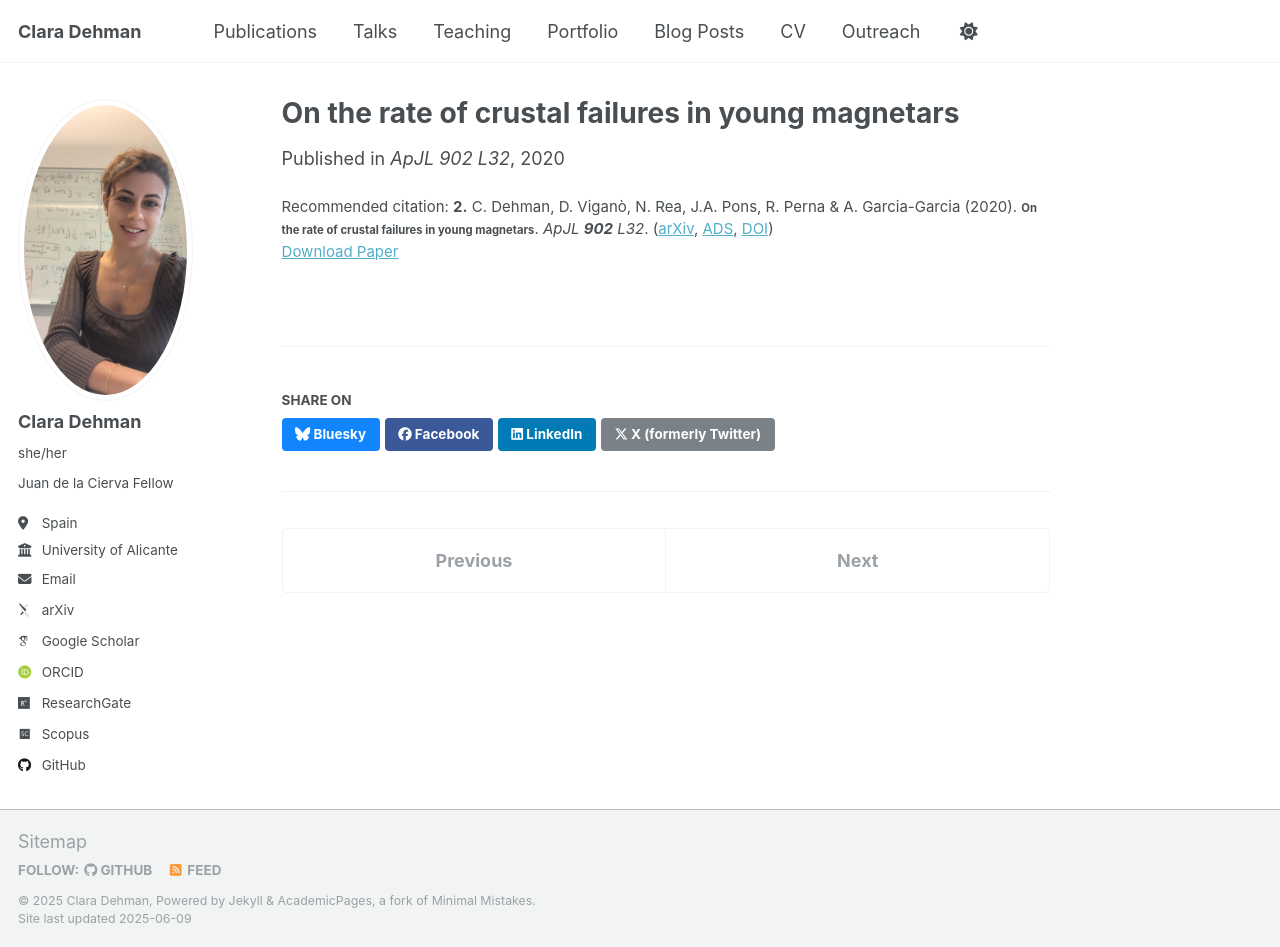
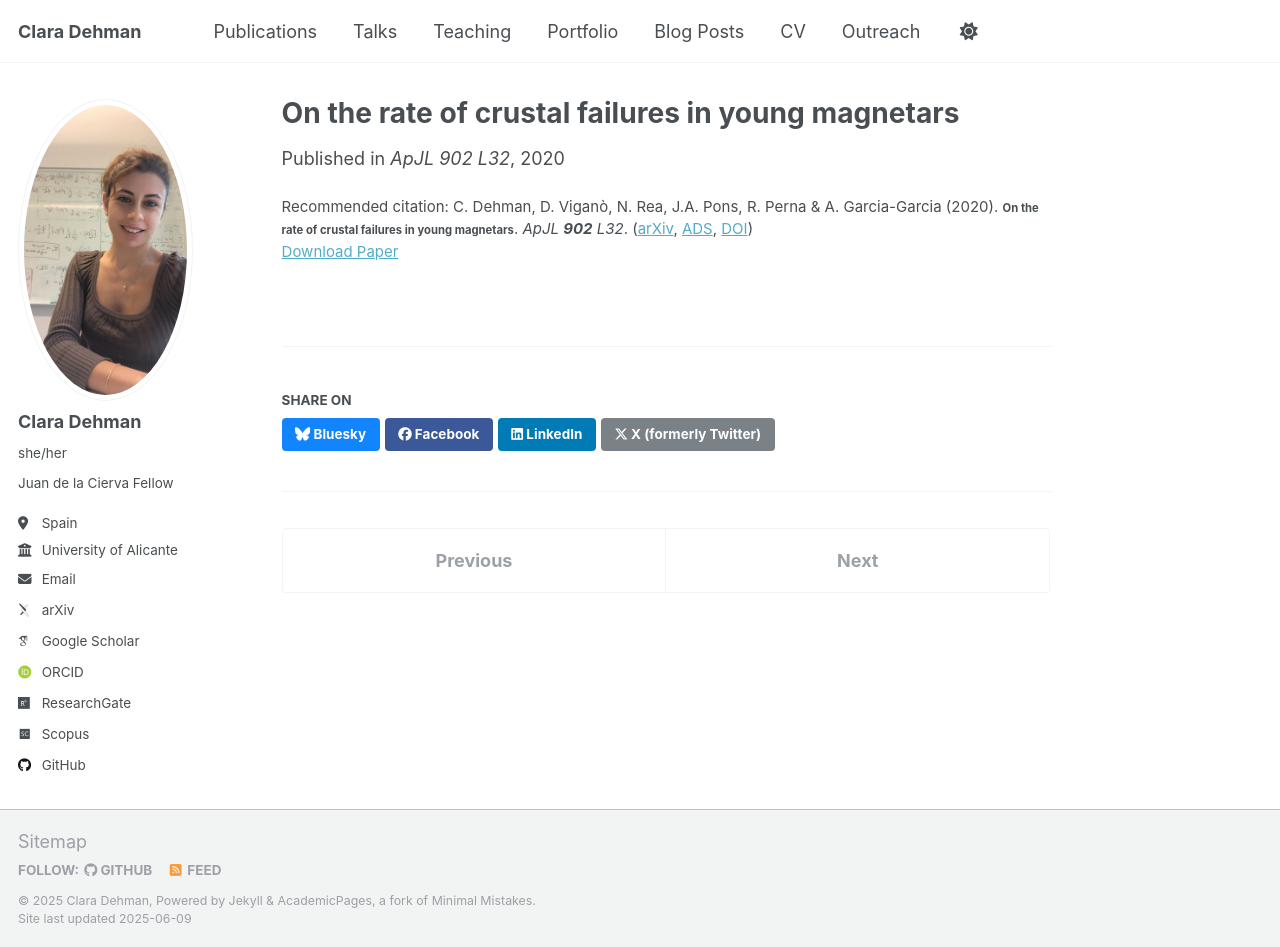
Before and after one commit to ClaraDehman/ClaraDehman.github.io, a Jekyll site: the page built from _publications/2020-10-08-crustal-failures.md, in a window 1280 px wide and 947 px high. Built offline with Jekyll 4.4.1, drawn with Linux system fonts in a browser that asks for light colours; some web fonts are replaced.

Commit message:
Update 2020-10-08-crustal-failures.md

```diff
--- a/_publications/2020-10-08-crustal-failures.md
+++ b/_publications/2020-10-08-crustal-failures.md
@@ -10,5 +10,5 @@ paperurl: '/files/Dehman_2020_ApJL_902_L32.pdf'
 arxivurl: 'https://arxiv.org/abs/2010.00617'
 doi: 'https://doi.org/10.3847/2041-8213/abbda9'
 authors: "<strong>2.</strong> <strong><u>C. Dehman</u></strong>, D. Viganò, N. Rea et al."
-citation: '<strong>2.</strong> C. Dehman, D. Viganò, N. Rea, J.A. Pons, R. Perna & A. Garcia-Garcia (2020). <small><strong>On the rate of crustal failures in young magnetars</strong></small>. <em>ApJL <b>902</b> L32</em>. (<a href="https://arxiv.org/abs/2010.00617">arXiv</a>, <a href="https://ui.adsabs.harvard.edu/abs/2020ApJ...902L..32D/abstract">ADS</a>, <a href="https://doi.org/10.3847/2041-8213/abbda9">DOI</a>)'
+citation: 'C. Dehman, D. Viganò, N. Rea, J.A. Pons, R. Perna & A. Garcia-Garcia (2020). <small><strong>On the rate of crustal failures in young magnetars</strong></small>. <em>ApJL <b>902</b> L32</em>. (<a href="https://arxiv.org/abs/2010.00617">arXiv</a>, <a href="https://ui.adsabs.harvard.edu/abs/2020ApJ...902L..32D/abstract">ADS</a>, <a href="https://doi.org/10.3847/2041-8213/abbda9">DOI</a>)'
 ---
```
